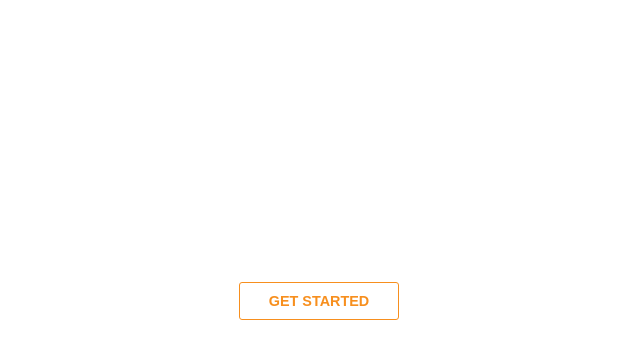
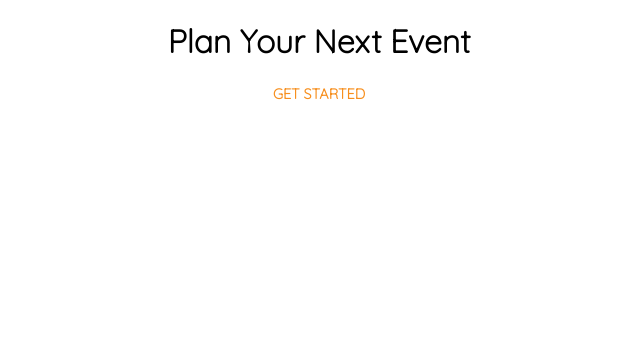
Before and after one commit to dngst/brightevents, a React (Create React App) app: page / in a window 1280 px wide. Shown: the top 358 px of the page, without its empty margins (321-961 px from the left). Built offline with nearby package versions, Linux system fonts and the light colour scheme.

Commit message:
Remove redundant styles

```diff
--- a/src/components/app/App.js
+++ b/src/components/app/App.js
@@ -1,12 +1,23 @@
-import React from 'react';
 import { Route, Switch } from "wouter";
-import Home from "../../pages/home/Home"
+import Home from "../../pages/home/Home";
+import CreateEvent from "../../pages/newevent/CreateEvent";
+import PageNotFound from "../../pages/pagenotfound/PageNotFound";
+import ResetPassword from "../../pages/resetpassword/ResetPassword";
+import SignUp from "../../pages/signup/SignUp";
+import Login from "../../pages/login/Login";
+import ViewEvents from "../../pages/viewevents/ViewEvents";
 
 
 const App = () => {
   return (
     <Switch>
       <Route path="/" component={Home} />
+      <Route path="/newevent" component={CreateEvent} />
+      <Route path="/resetpassword" component={ResetPassword} />
+      <Route path="/signup" component={SignUp} />
+      <Route path="/login" component={Login} />
+      <Route path="/events" component={ViewEvents} />
+      <Route component={PageNotFound} />
     </Switch>
   );
 }
--- a/src/components/button/Button.js
+++ b/src/components/button/Button.js
@@ -1,13 +1,16 @@
-import styled from 'styled-components'
+import styled from "styled-components";
 
 const Button = styled.button`
-  background-color: #ffffff;
-  border-radius: 3px;
-  border: 1px solid #f78f1e;
-  color: #f78f1e;
-  margin: 0 1em;
+  color: ${props => props.primary ? "#ffffff" : "#f78f1e"};
+  background-color: ${props => props.primary ? "#f78f1e" : "#ffffff"};
+  border: 1px solid ${props => props.primary ? "#f78f1e" : "#ffffff"};
+  border-radius: 0;
+  margin: auto;
   padding: 0.7em 2em;
   font-size: 0.9em;
+  text-transform: uppercase;
+  font-weight: bold;
+  cursor: pointer;
 `
 
 export default Button;
--- a/src/pages/home/Home.js
+++ b/src/pages/home/Home.js
@@ -1,14 +1,16 @@
-import React from 'react';
-import { Link } from "wouter";
+import { Helmet } from "react-helmet";
 import Button from "../../components/button/Button";
 import './Home.css';
 
+
 const Home = () => {
-    document.title = 'Bright Events - Create & Manage Events';
     return (
-        <div className="index">
-            <h1>plan your next event</h1>
-            <Button><Link to="#">get started</Link></Button>
+        <div className="home center">
+            <Helmet>
+                <title>Bright Events - Create & Manage Events</title>
+            </Helmet>
+            <h1 className="capitalize">plan your next event</h1>
+            <Button as="a" href="/newevent">get started</Button>
         </div>
     );
 }
```
